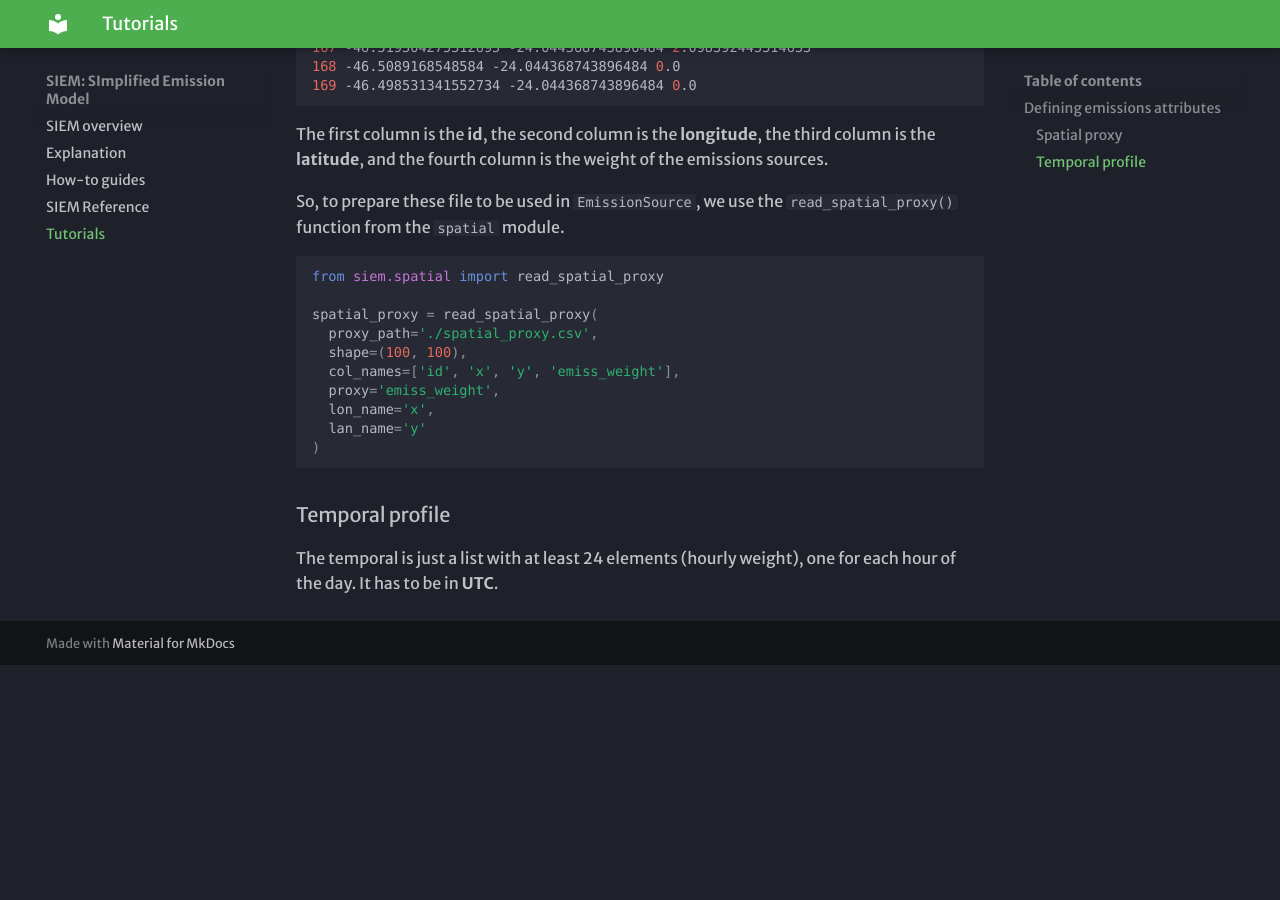
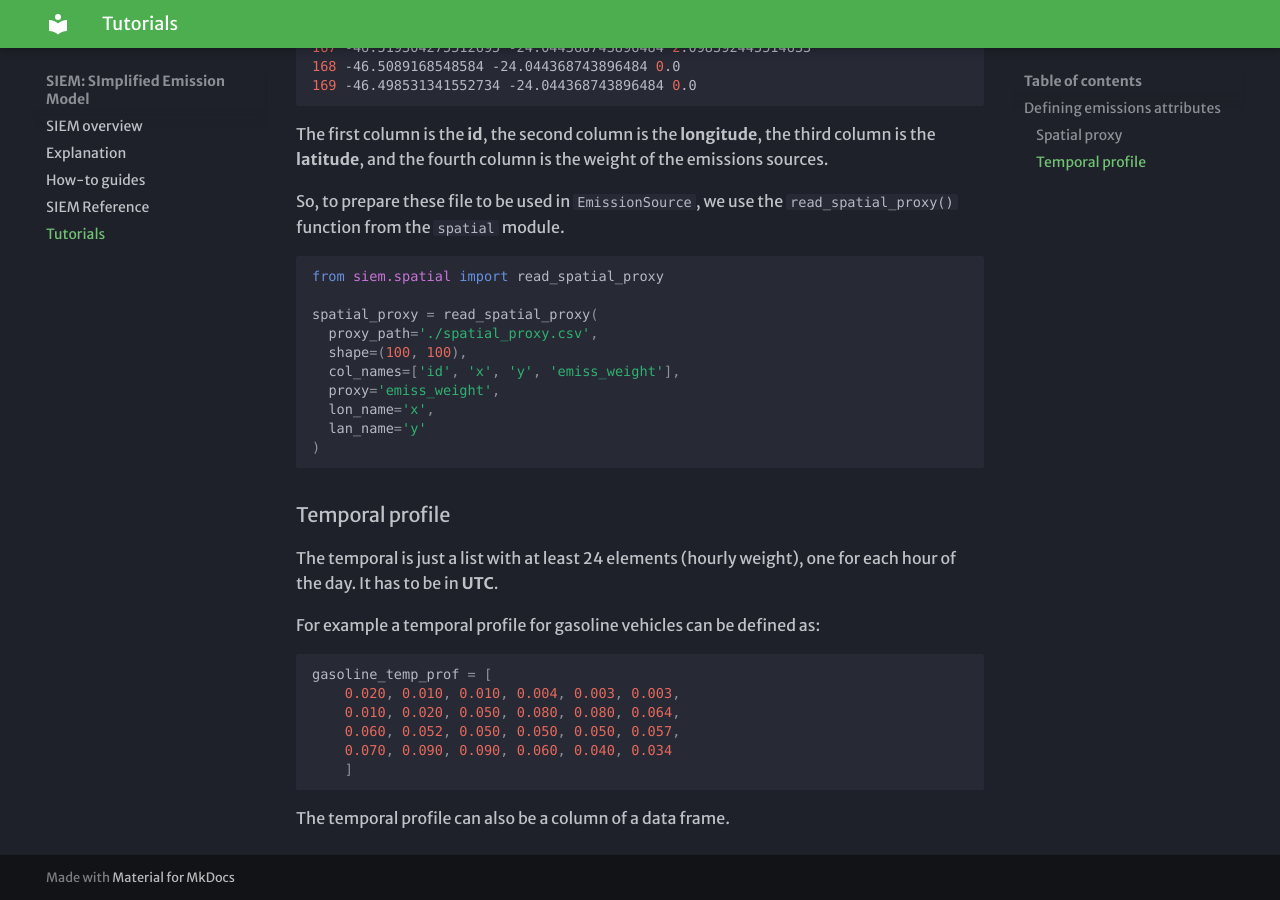
Before and after one commit to quishqa/siem, an MkDocs documentation site: the page built from docs/tutorials.md, in a window 1280 px wide and 900 px high, scrolled down 937 px. Built offline with MkDocs 1.6.1 and Material for MkDocs 9.7.7, drawn with Linux system fonts in a browser that asks for light colours; some web fonts are replaced; before the commit the page ends 1602 px from its top, so only the background shows below that.

Commit message:
doc: how to define a temporal profile

````diff
--- a/docs/tutorials.md
+++ b/docs/tutorials.md
@@ -57,3 +57,16 @@ spatial_proxy = read_spatial_proxy(
 
 The temporal is just a list with at least 24 elements (hourly weight), one for each hour of the day.
 It has to be in **UTC**.
+
+For example a temporal profile for gasoline vehicles can be defined as:
+
+```python
+gasoline_temp_prof = [
+    0.020, 0.010, 0.010, 0.004, 0.003, 0.003,
+    0.010, 0.020, 0.050, 0.080, 0.080, 0.064,
+    0.060, 0.052, 0.050, 0.050, 0.050, 0.057,
+    0.070, 0.090, 0.090, 0.060, 0.040, 0.034
+    ]
+```
+
+The temporal profile can also be a column of a data frame.
````
